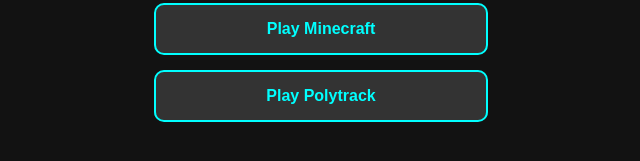
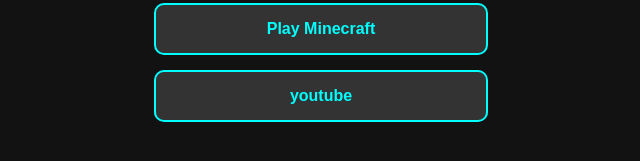
Before and after one commit to subtotb-lgtm/tacossite, a plain HTML site: page index.html in a window 1280 px wide. Shown: the part 139-300 px from the top of the page, 319-959 px from the left. Drawn offline with Linux system fonts and the light colour scheme.

Commit message:
index.html

```diff
--- a/index.html
+++ b/index.html
@@ -39,7 +39,7 @@
 
     <!-- Replace the '#' with your actual game links later -->
     <a href="https://example.com" class="game-btn">Play Minecraft</a>
-    <a href="https://poly-trackonline.github.io/" class="game-btn">Play Polytrack</a>
+    <a href="youtube.com/" class="game-btn">youtube</a>
 
 
 </body>
```
